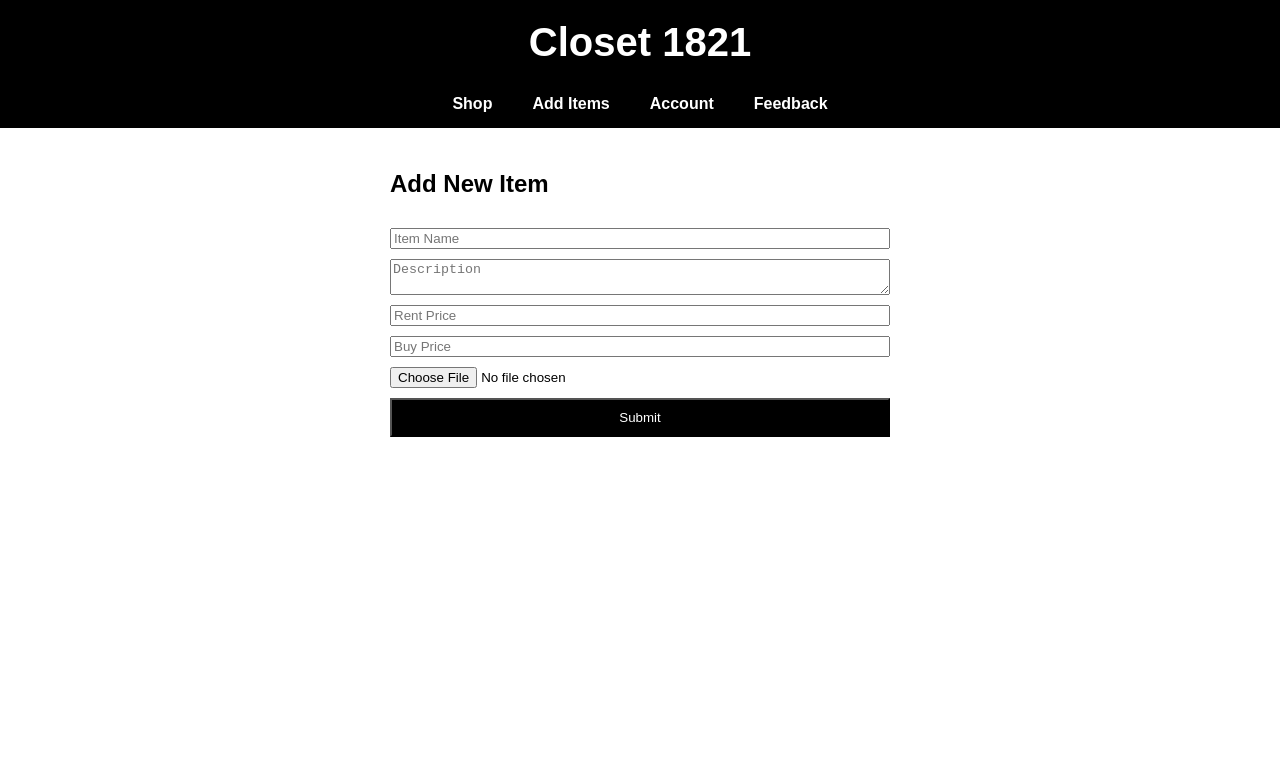
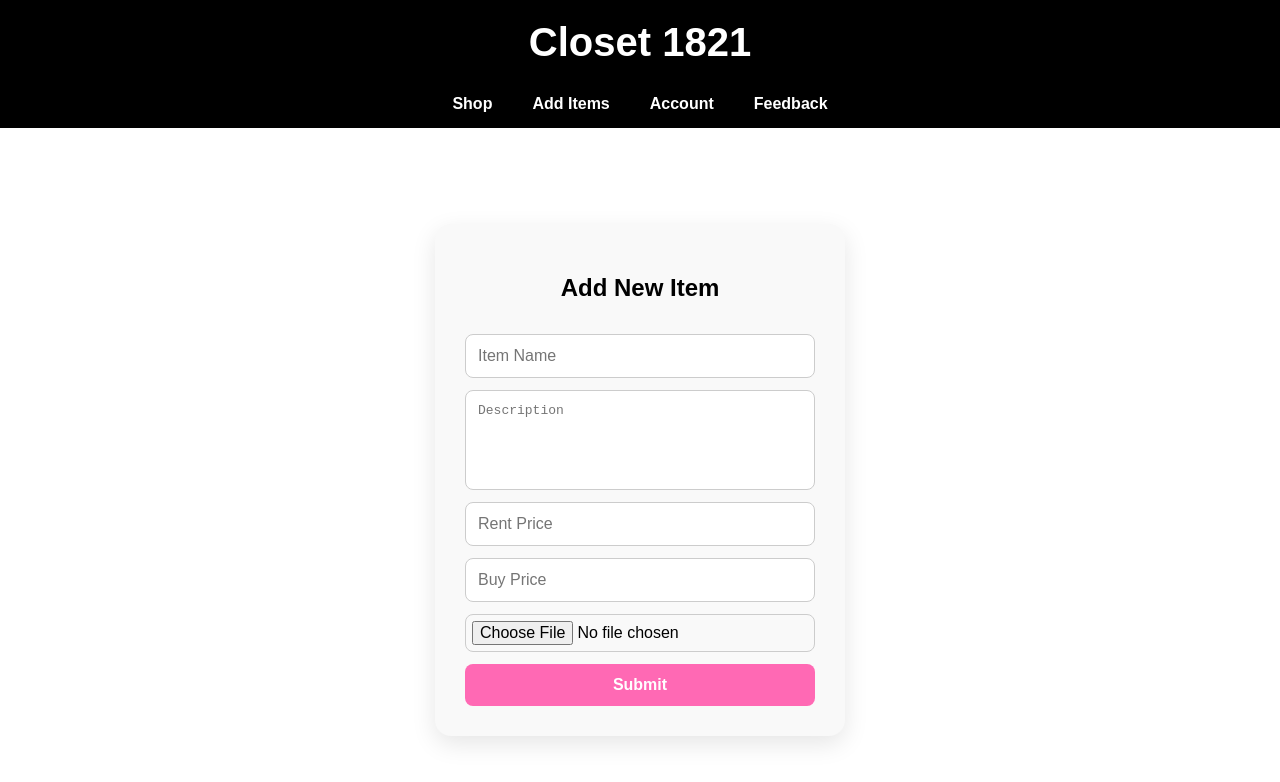
Before and after one commit to chloen3/Closet-Project, a React (Create React App) app in the folder frontend/: page /add in a window 1280 px wide. Shown: the top 782 px of the page. Built offline with nearby package versions, Linux system fonts and the light colour scheme.

Commit message:
working on my app

```diff
--- a/frontend/src/pages/Account.js
+++ b/frontend/src/pages/Account.js
@@ -32,11 +32,27 @@ function Account() {
       <main style={{ padding: '150px 20px' }}>
         <h2>Hello, {user.name || 'Guest'}!</h2>
         <h3>Your Posted Items:</h3>
-        <div style={{ display: 'grid', gridTemplateColumns: 'repeat(4, 1fr)', gap: '20px' }}>
+        <div style={{
+          display: 'grid',
+          gridTemplateColumns: 'repeat(auto-fill, minmax(220px, 1fr))',
+          gap: '20px',
+          justifyContent: 'center',
+          maxWidth: '1200px',
+          margin: '0 auto'
+        }}>
           {items.map(item => (
             <div key={item.id} style={cardStyle}>
               <button onClick={() => deleteItem(item.id)} style={btnStyle}>✖</button>
-              <img src={item.image_path} alt={item.name} style={{ width: '100%', height: '200px', objectFit: 'cover', borderRadius: '10px' }} />
+              <img
+                src={item.image_path}
+                alt={item.name}
+                style={{
+                  width: '100%',
+                  height: '260px',
+                  objectFit: 'cover',
+                  borderRadius: '10px'
+                }}
+              />
               <h3>{item.name}</h3>
               <p>{item.description}</p>
               {item.rent_price && <p>Rent: ${item.rent_price}</p>}
@@ -56,13 +72,10 @@ const cardStyle = {
   boxShadow: '0 4px 8px rgba(0,0,0,0.1)',
   textAlign: 'center',
   position: 'relative',
-    height: '350px',
-    display: 'flex',
-    flexDirection: 'column',
-    justifyContent: 'space-between'
+  width: '100%',
+  maxWidth: '220px',
+  margin: '0 auto'
 };
-
-
 
 const btnStyle = {
   position: 'absolute',
--- a/frontend/src/pages/AddItem.js
+++ b/frontend/src/pages/AddItem.js
@@ -43,25 +43,64 @@ function AddItem() {
   return (
     <>
       <NavBar />
-      <main style={{ padding: '150px 20px' }}>
-        <div style={{ maxWidth: '500px', margin: '0 auto', display: 'flex', flexDirection: 'column', gap: '10px' }}>
+      <main style={containerStyle}>
+        <div style={formStyle}>
           <h2>Add New Item</h2>
-          <input placeholder="Item Name" name="name" onChange={handleChange} />
-          <textarea placeholder="Description" name="description" onChange={handleChange} />
-          <input placeholder="Rent Price" name="rent_price" onChange={handleChange} />
-          <input placeholder="Buy Price" name="buy_price" onChange={handleChange} />
-          <input type="file" accept="image/*" onChange={handleImage} />
-          <button onClick={submit} style={{ backgroundColor: '#000', color: '#fff', padding: '10px' }}>Submit</button>
+          <input
+            placeholder="Item Name"
+            name="name"
+            onChange={handleChange}
+            style={inputStyle}
+          />
+          <textarea
+            placeholder="Description"
+            name="description"
+            onChange={handleChange}
+            style={{ ...inputStyle, height: '100px', resize: 'none' }}
+          />
+          <input
+            placeholder="Rent Price"
+            name="rent_price"
+            onChange={handleChange}
+            style={inputStyle}
+          />
+          <input
+            placeholder="Buy Price"
+            name="buy_price"
+            onChange={handleChange}
+            style={inputStyle}
+          />
+          <input
+            type="file"
+            accept="image/*"
+            onChange={handleImage}
+            style={{ ...inputStyle, padding: '6px' }}
+          />
+          <button
+            onClick={submit}
+            style={buttonStyle}
+            onMouseEnter={e => e.target.style.backgroundColor = '#FF1493'}
+            onMouseLeave={e => e.target.style.backgroundColor = '#FF69B4'}
+          >
+            Submit
+          </button>
         </div>
       </main>
     </>
   );
 }
 
-const primaryColor = '#FF69B4';
+const containerStyle = {
+  display: 'flex',
+  justifyContent: 'center',
+  alignItems: 'center',
+  height: '100vh',
+  backgroundColor: '#fff',
+  paddingTop: '80px'
+};
 
 const formStyle = {
-  width: '320px',
+  width: '350px',
   padding: '30px',
   background: '#f9f9f9',
   borderRadius: '16px',
@@ -69,28 +108,42 @@ const formStyle = {
   display: 'flex',
   flexDirection: 'column',
   gap: '12px',
-  textAlign: 'center',
-  margin: '0 auto'
+  textAlign: 'center'
 };
 
 const inputStyle = {
   padding: '12px',
   borderRadius: '8px',
   border: '1px solid #ccc',
-  fontSize: '1em'
+  fontSize: '1em',
+  outline: 'none',
+  transition: 'border-color 0.3s ease, box-shadow 0.3s ease',
+  boxSizing: 'border-box'
 };
+
+document.addEventListener('focusin', (e) => {
+  if (e.target.tagName === 'INPUT' || e.target.tagName === 'TEXTAREA') {
+    e.target.style.borderColor = '#FF69B4';
+    e.target.style.boxShadow = '0 0 0 2px rgba(255, 105, 180, 0.2)';
+  }
+});
+document.addEventListener('focusout', (e) => {
+  if (e.target.tagName === 'INPUT' || e.target.tagName === 'TEXTAREA') {
+    e.target.style.borderColor = '#ccc';
+    e.target.style.boxShadow = 'none';
+  }
+});
 
 const buttonStyle = {
   padding: '12px',
   borderRadius: '8px',
   border: 'none',
-  backgroundColor: primaryColor,
+  backgroundColor: '#FF69B4',
   color: '#fff',
   fontWeight: 'bold',
   fontSize: '1em',
-  cursor: 'pointer'
+  cursor: 'pointer',
+  transition: 'background-color 0.3s ease'
 };
 
-
-
 export default AddItem;
--- a/frontend/src/pages/Home.js
+++ b/frontend/src/pages/Home.js
@@ -28,12 +28,9 @@ function Home() {
               <img
                 src={item.image_path}
                 alt={item.name}
-                style={{
-                    width: '100%',
-                    height: '260px',
-                    objectFit: 'cover',
-                    borderRadius: '10px'
-                }}
+                style={imageStyle}
+                onMouseEnter={e => e.currentTarget.style.transform = 'scale(1.05)'}
+                onMouseLeave={e => e.currentTarget.style.transform = 'scale(1)'}
               />
               <h3>{item.name}</h3>
               <p>{item.description}</p>
@@ -57,4 +54,13 @@ const cardStyle = {
   maxWidth: '220px'
 };
 
+const imageStyle = {
+  width: '100%',
+  height: '260px',
+  objectFit: 'cover',
+  borderRadius: '10px',
+  transition: 'transform 0.3s ease',
+  cursor: 'pointer'
+};
+
 export default Home;
```
Lines whose indentation alone changed are shown as unchanged.
